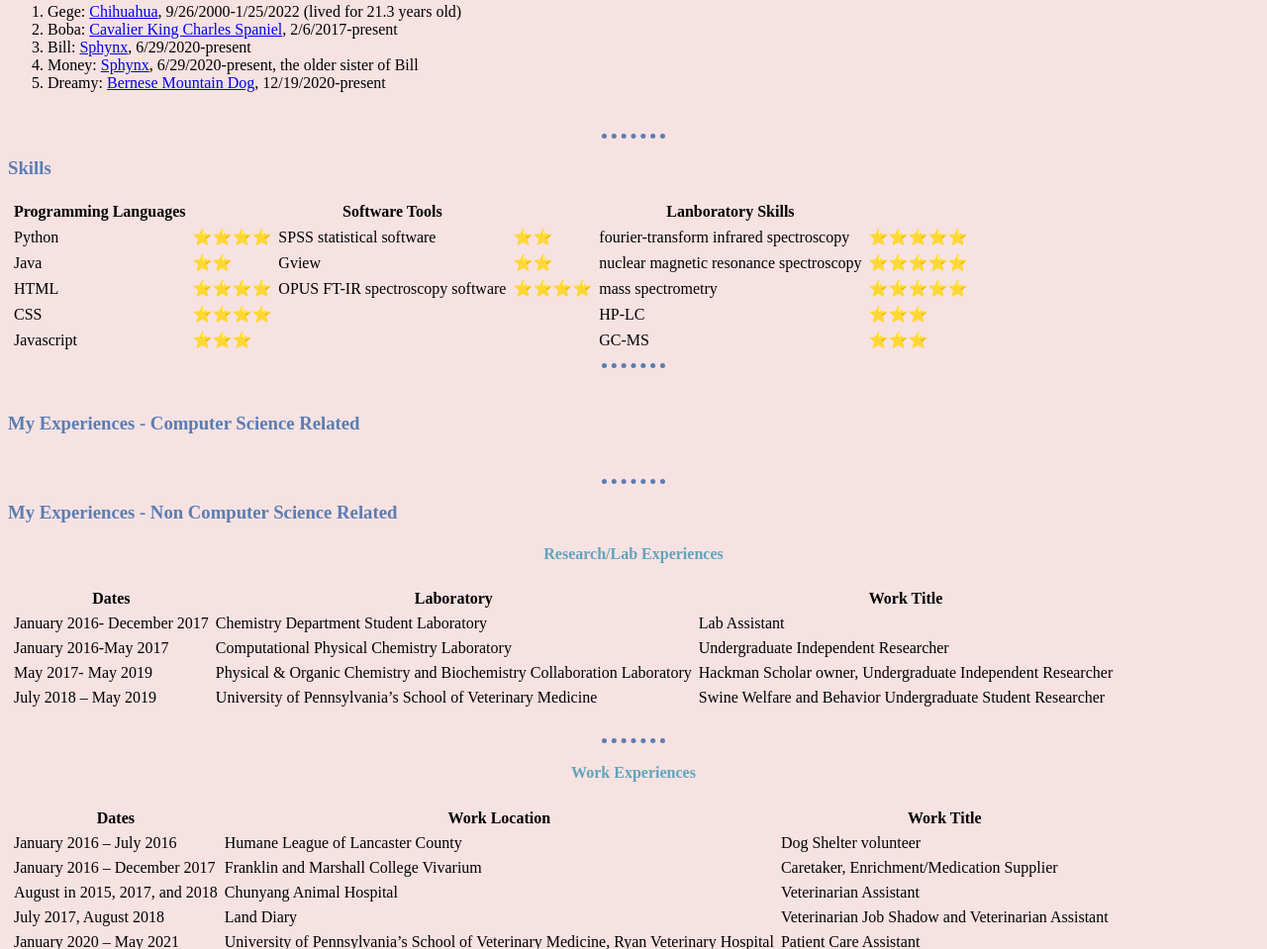
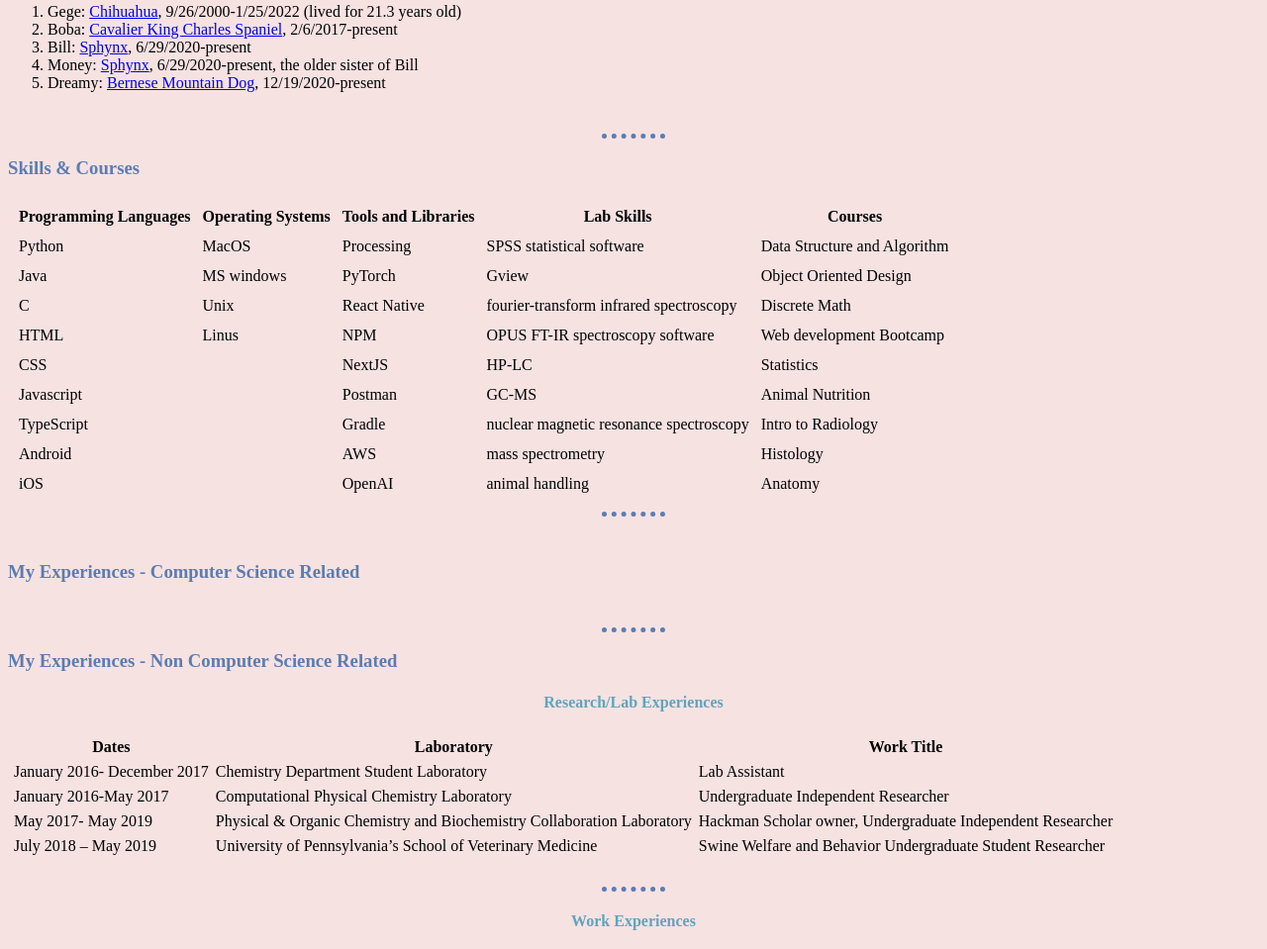
Before and after one commit to codingheather/CV, a plain HTML site: page index.html in a window 1280 px wide. Shown: the part 988-1947 px from the top of the page at 99% size. Drawn offline with Linux system fonts and the light colour scheme.

Commit message:
Update index.html

```diff
--- a/index.html
+++ b/index.html
@@ -81,58 +81,80 @@
   </ol>
   <br>
   <hr size="1" noshade>
-  <h3>Skills</h3>
-  <table cellspacing="5">
+  <h3>Skills & Courses</h3>
+  <table cellspacing="10">
       <thead>
         <tr>
           <th>Programming Languages</th>
-          <th>       </th>
-          <th>Software Tools</th>
-          <th>       </th>
-          <th>Lanboratory Skills</th>
-          <th>       </th>
+          <th>Operating Systems</th>
+          <th>Tools and Libraries</th>
+          <th>Lab Skills</th>
+          <th>Courses</th>
         </tr>
       </thead>
       <tbody>
         <tr>
           <td>Python</td>
-          <td>⭐️⭐️⭐️⭐️</td>
+          <td>MacOS</td>
+          <td>Processing</td>
           <td>SPSS statistical software</td>
-          <td>⭐️⭐️</td>
-          <td>fourier-transform infrared spectroscopy</td>
-          <td>⭐️⭐️⭐️⭐️⭐️</td>
+          <td>Data Structure and Algorithm</td>
         </tr>
         <tr>
           <td>Java</td>
-          <td>⭐️⭐️</td>
+          <td>MS windows</td>
+          <td>PyTorch</td>
           <td>Gview</td>
-          <td>⭐️⭐️</td>
-          <td>nuclear magnetic resonance spectroscopy</td>
-          <td>⭐️⭐️⭐️⭐️⭐️</td>
+          <td>Object Oriented Design</td>
+        </tr>
+        <tr>
+          <td>C</td>
+          <td>Unix</td>
+          <td>React Native</td>
+          <td>fourier-transform infrared spectroscopy</td>
+          <td>Discrete Math</td>
         </tr>
         <tr>
           <td>HTML</td>
-          <td>⭐️⭐️⭐️⭐️</td>
+          <td>Linus</td>
+          <td>NPM</td>
           <td>OPUS FT-IR spectroscopy software</td>
-          <td>⭐️⭐️⭐️⭐️</td>
-          <td>mass spectrometry</td>
-          <td>⭐️⭐️⭐️⭐️⭐️</td>
+          <td>Web development Bootcamp</td>
         </tr>
         <tr>
           <td>CSS</td>
-          <td>⭐️⭐️⭐️⭐️</td>
-          <td></td>
-          <td></td>
+          <td>   </td>
+          <td>NextJS</td>
           <td>HP-LC</td>
-          <td>⭐️⭐️⭐️</td>
+          <td>Statistics</td>
         </tr>
         <tr>
           <td>Javascript</td>
-          <td>⭐️⭐️⭐️</td>
-          <td></td>
-          <td></td>
+          <td>   </td>
+          <td>Postman</td>
           <td>GC-MS</td>
-          <td>⭐️⭐️⭐️</td>
+          <td>Animal Nutrition</td>
+        </tr>
+        <tr>
+          <td>TypeScript</td>
+          <td>   </td>
+          <td>Gradle</td>
+          <td>nuclear magnetic resonance spectroscopy</td>
+          <td>Intro to Radiology</td>
+        </tr>
+        <tr>
+          <td>Android</td>
+          <td>    </td>
+          <td>AWS</td>
+          <td>mass spectrometry</td>
+          <td>Histology</td>
+        </tr>
+        <tr>
+          <td>iOS</td>
+          <td>    </td>
+          <td>OpenAI</td>
+          <td>animal handling</td>
+          <td>Anatomy</td>
         </tr>
       </tbody>
     </table>
```
